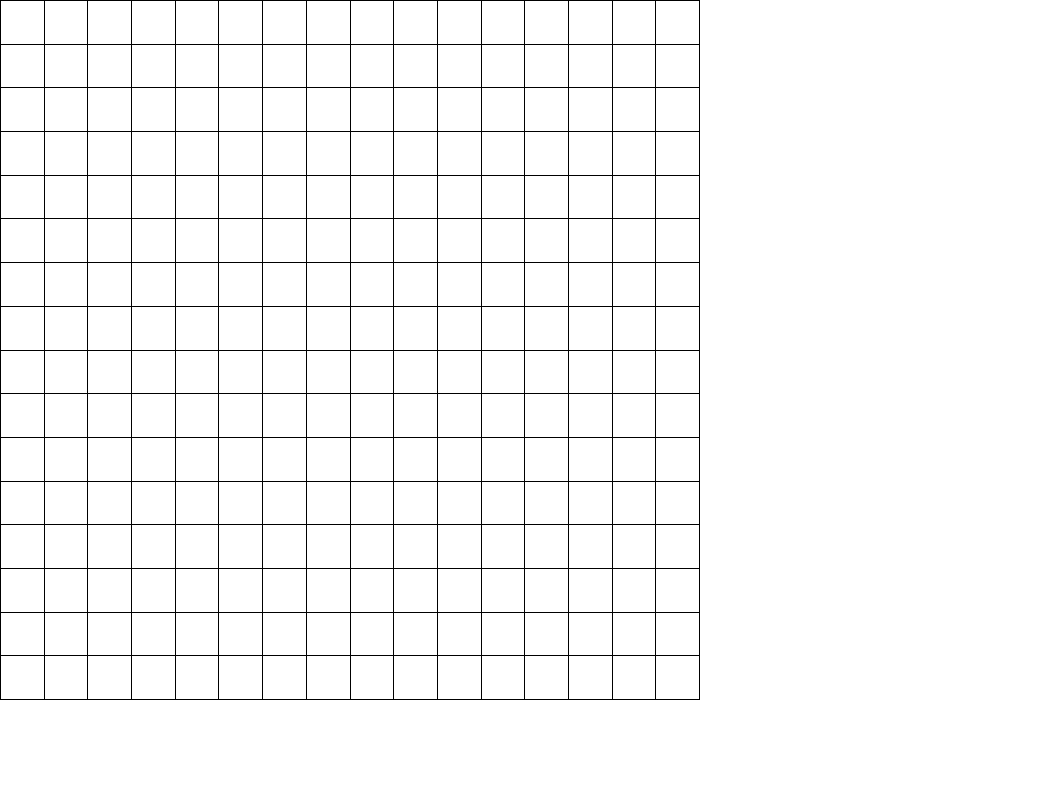
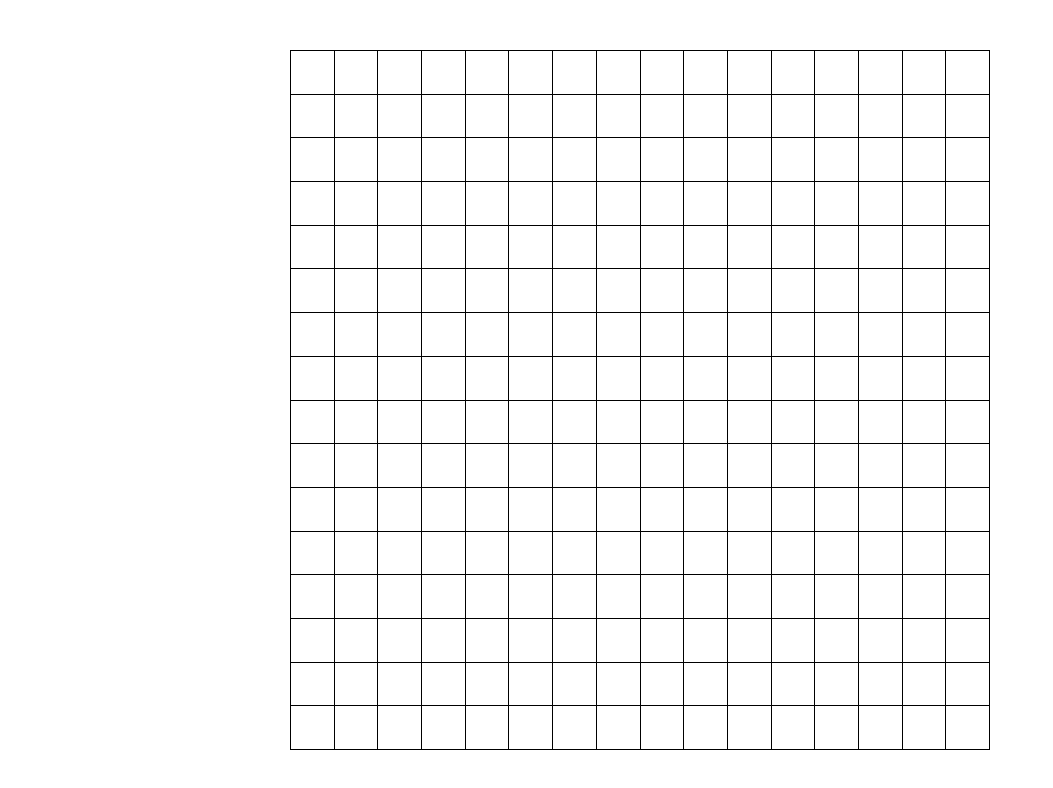
Before and after one commit to kenizaya/etch-a-sketch, a plain HTML site: page index.html in a window 1280 px wide. Shown: the whole page, without its empty margins (0-1053 px from the left). Drawn offline with Linux system fonts and the light colour scheme.

Commit message:
Center the grid

```diff
--- a/css/style.css
+++ b/css/style.css
@@ -2,6 +2,13 @@
     box-sizing: border-box;
     margin: 0;
     padding: 0;
+}
+
+body {
+    display: flex;
+    justify-content: center;
+    align-items: center;
+    height: 100vh;
 }
 
 .container {
--- a/js/script.js
+++ b/js/script.js
@@ -1,19 +1,27 @@
 function createGrid() {
     const container = document.querySelector(".container");
+
+    let n = 16;
+
     // Generate the GRID
-    for (let i = 0; i < 16; i++) {
+    for (let i = 0; i < n; i++) {
         const row = document.createElement("div");
         row.classList.add('row');
         console.log(row);
         container.appendChild(row);
 
-        for (let j = 0; j < 16; j++) {
+        for (let j = 0; j < n; j++) {
             const column = document.createElement("div");
             column.classList.add('column');
             // console.log(column);
             row.appendChild(column);
         }
     }
+
+    // n = prompt("Enter the size of the grid(< 100): ");
+
+    // const rowCss = document.querySelector(".row");
+    // const columnCss = document.querySelector(".column");
 
     changeColor();
 
```
